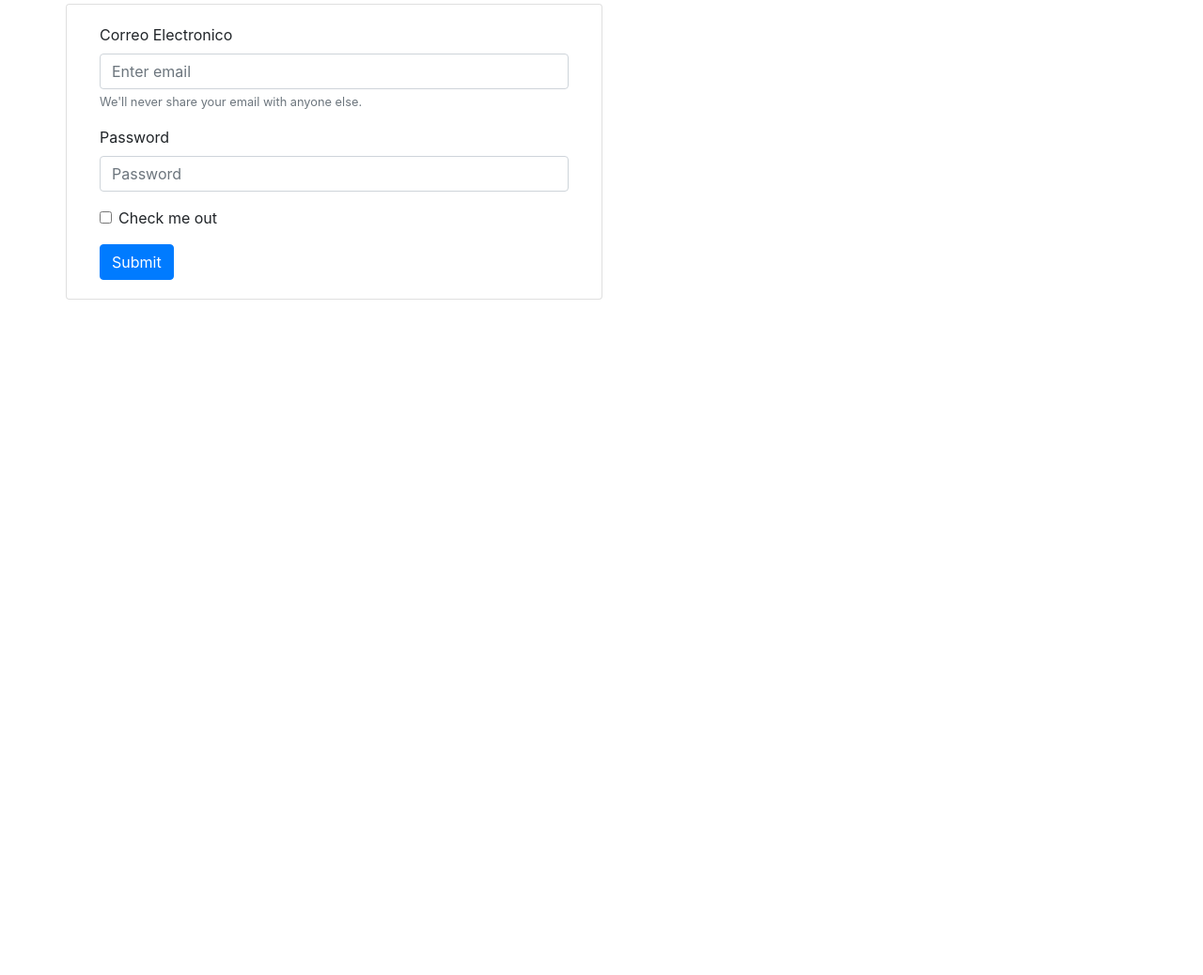
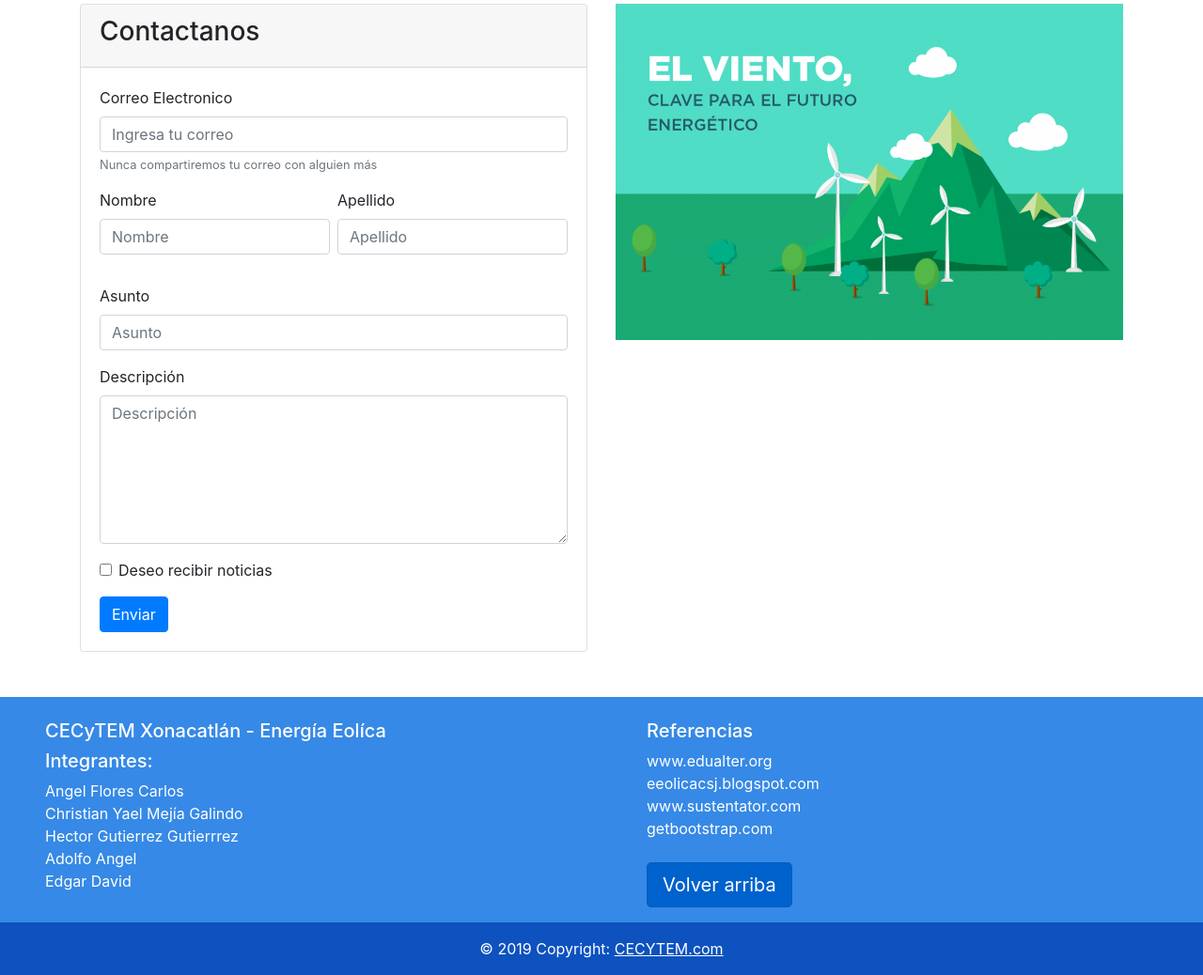
Before and after one commit to AngelFlower/Web-energia, a plain HTML site: page contacto.html in a window 1280 px wide. Shown: the part 844-1882 px from the top of the page at 94% size. Before the commit the page ends 1163 px from the top, so only its background shows below. Drawn offline with Linux system fonts and the light colour scheme.

Commit message:
Añadido formulario en contacto

```diff
--- a/contacto.css
+++ b/contacto.css
@@ -16,5 +16,23 @@
     bottom: auto;
 }
 .container {
-    margin-top: 3em;
+	margin-top: 3em;
+	margin-bottom: 3em;
 }
+.color-footer{
+	background: #3689e6;
+}
+.color-footer-end{
+	background: #0d52bf;
+}
+.links > li > a {
+	color: white;
+}
+.card-img{
+	width: 100%;
+	height: auto;
+	border-radius: 0;
+}
+.card-img:hover{
+	filter: brightness(0.9)
+}
--- a/contacto.html
+++ b/contacto.html
@@ -34,26 +34,94 @@
     </div>
     <div class="container">
         <div class="row">
-            <div class="col card">
-                <form class="card-body">
+            <div class="col-md">
+                <div class="card">
+                <div class="card-header"><h3>Contactanos</h3></div>
+                <form class="card-body" name="contact-form">
                     <div class="form-group">
-                    <label for="InputEmail1">Correo Electronico</label>
-                    <input type="email" class="form-control" id="InputEmail1" aria-describedby="emailHelp" placeholder="Enter email">
-                    <small id="emailHelp" class="form-text text-muted">We'll never share your email with anyone else.</small>
+                    <label for="InputEmail">Correo Electronico</label>
+                        <input type="email" class="form-control" id="InputEmail" aria-describedby="emailHelp" placeholder="Ingresa tu correo" name="email" required>
+                        <small id="emailHelp" class="form-text text-muted">Nunca compartiremos tu correo con alguien más</small>
+                    </div>
+                    <div class="row form-group">
+                        <div class="form-group col pr-1">
+                            <label for="InputName">Nombre</label>
+                            <input type="text" name="name" class="form-control" id="InputName" placeholder="Nombre" maxlength="25" required>
+                        </div>
+                        <div class="form-group col pl-1">
+                            <label for="InputLastName">Apellido</label>
+                            <input type="text" class="form-control" id="InputLastName" placeholder="Apellido" maxlength="25" required>
+                        </div>
                     </div>
                     <div class="form-group">
-                    <label for="exampleInputPassword1">Password</label>
-                    <input type="password" class="form-control" id="exampleInputPassword1" placeholder="Password">
+                        <label for="InputSubject">Asunto</label>
+                        <input type="text" name="subject" class="form-control" id="InputSubject" placeholder="Asunto" required>
+                    </div>
+                    <div class="form-group">
+                        <label for="InputDescription">Descripción</label>
+                        <textarea class="form-control" id="InputDescription" rows="6" placeholder="Descripción" minlength="30" required></textarea>
                     </div>
                     <div class="form-group form-check">
-                    <input type="checkbox" class="form-check-input" id="exampleCheck1">
-                    <label class="form-check-label" for="exampleCheck1">Check me out</label>
+                        <input type="checkbox" class="form-check-input" id="Check" required>
+                        <label class="form-check-label" for="Check" >Deseo recibir noticias</label>
                     </div>
-                    <button type="submit" class="btn btn-primary">Submit</button>
+                    <button type="submit" class="btn btn-primary" id="contactBtn" onclick="send_form()">Enviar</button>
                 </form>
             </div>
-            <div class="col">
+        </div>
+            <div class="col-md">
+                <a href="index.html">
+                <img class="card-img" src="img/contactanos.png">
+                </a>
+            </div>
         </div>
     </div>
+    <a name="acerca-de"></a>
+	<footer class="page-footer font-small color-footer text-white pt-4">
+    <div class="container-fluid text-left text-md-left">
+      <div class="row">
+        <div class="col-md-6 pl-5">
+          <h5>CECyTEM Xonacatlán - Energía Eolíca</h5>
+          <h5>Integrantes:</h5>
+          <ul class="list-unstyled">
+          	<li>Angel Flores Carlos</li>
+          	<li>Christian Yael Mejía Galindo</li>
+          	<li>Hector Gutierrez Gutierrrez</li>
+          	<li>Adolfo Angel</li>
+          	<li>Edgar David</li>
+          </ul>
+        </div>
+        <div class="col-md-6 pl-5">
+            <h5>Referencias</h5>
+            <ul class="list-unstyled links">
+              <li>
+                <a href="http://www.edualter.org/material/consumo/energia4_1.htm">www.edualter.org</a>
+              </li>
+              <li>
+                <a href="http://eeolicacsj.blogspot.com/p/caracteristicas-de-la-energia-eolica.html">eeolicacsj.blogspot.com</a>
+              </li>
+              <li>
+                <a href="http://www.sustentator.com/blog-es/2010/02/como-funciona-un-generador-eolico/">www.sustentator.com</a>
+              </li>
+              <li>
+                <a href="https://getbootstrap.com">getbootstrap.com</a>
+              </li>
+              <li>
+              	<br>
+              	<a href="#inicio" class="btn btn-primary btn-lg active" role="button" aria-pressed="true">
+				Volver arriba
+			</a>
+              </li>
+            </ul>
+          </div>
+      </div>
+    </div>
+    <div class="footer-copyright text-center py-3 color-footer-end">© 2019 Copyright:
+      <a href="http://cecytem.edomex.gob.mx/" class="text-white text-sub"><u>CECYTEM.com<u></a>
+    </div>
+    <script src="js/popper.min.js"></script>
+    <script src="js/jquery-3.3.1.min.js"></script>
+    <script src="js/bootstrap.min.js"></script>
+    <script src="contacto.js"></script>
 </body>
 </html>
--- /dev/null
+++ b/contacto.js
@@ -0,0 +1,20 @@
+function send_form(){
+    if(document.forms["contact-form"].checkValidity()){
+        alert("Enviado correctamente, espere nuestro mensaje")
+    }
+}
+/*document.forms["contact-form"].addEventListener('change', (e)=>{
+    //e.preventDefault()
+    //let {email,name,subject} = document.forms["contact-form"].elements
+   //if(email.checkValidity()){
+    //alert("el email es valido")
+   //}
+   document.forms["contact-form"].reportValidity()
+   if(document.forms["contact-form"].checkValidity()){
+       document.querySelector("#contactBtn").disabled = false
+   }
+   else {
+    document.querySelector("#contactBtn").disabled = true
+   }
+})
+*/
```
Also changed, not shown: img/cabecera.jpg (added), img/contactanos.png (added), img/energia-renovable.jpg (added), screenshots/contacto.png (added), screenshots/galeria.png (added), screenshots/index.png (added), 2 other files.
